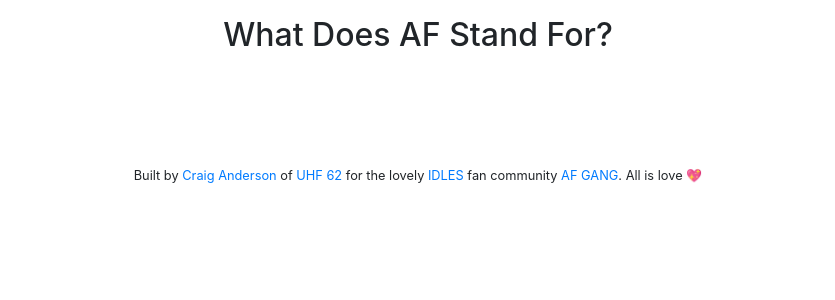
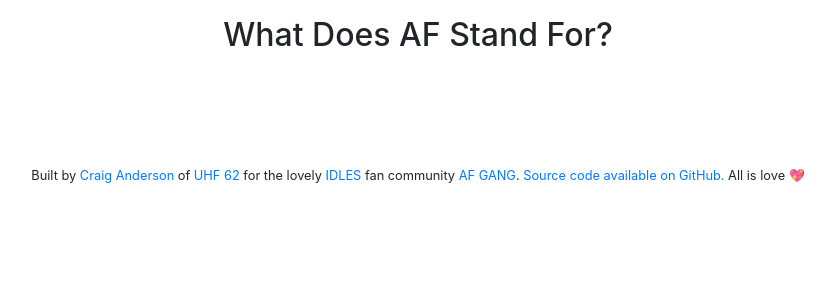
Before and after one commit to craiga/what-does-af-stand-for, a Django app: template what_does_af_stand_for/templates/what_does_af_stand_for/what_does_af_stand_for.html in a window 1280 px wide. Shown: the top 300 px of the page, without its empty margins (222-1057 px from the left). Run offline with Django 3.2, Linux system fonts and the light colour scheme; the template is opened without the code that fills it, so the values that code supplies are empty; some libraries are stand-ins or nearby versions.

Commit message:
Configure CircleCI properly. Add link to source code.

```diff
--- a/README.markdown
+++ b/README.markdown
@@ -1,5 +1,6 @@
 # What Does AF Stand For?
 
+![CircleCI branch](https://img.shields.io/circleci/project/github/craiga/what-does-af-stand-for/master.svg)
 
 ## Getting Started
 
--- a/what_does_af_stand_for/templates/what_does_af_stand_for/what_does_af_stand_for.html
+++ b/what_does_af_stand_for/templates/what_does_af_stand_for/what_does_af_stand_for.html
@@ -14,6 +14,7 @@
     <a href="http://uhf62.co.uk">UHF 62</a> for the lovely
     <a href="https://www.idlesband.com">IDLES</a> fan community
     <a href="https://www.facebook.com/groups/231316577380254">AF GANG</a>.
+    <a href="https://github.com/craiga/what-does-af-stand-for">Source code available on GitHub.</a>
     All is love 💖</p>
 
 {% endblock %}
```
Also changed, not shown: .circleci/config.yml.
